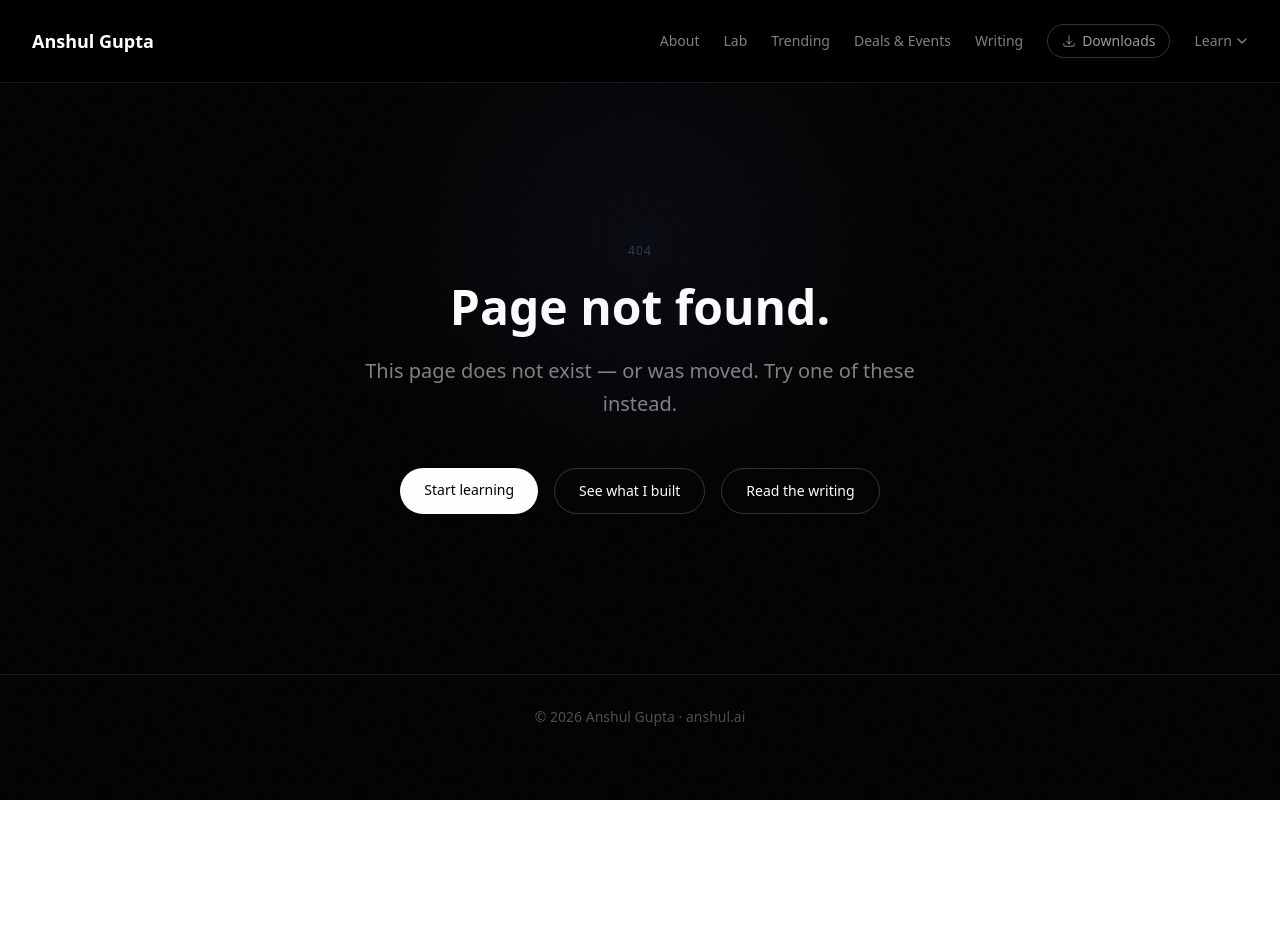
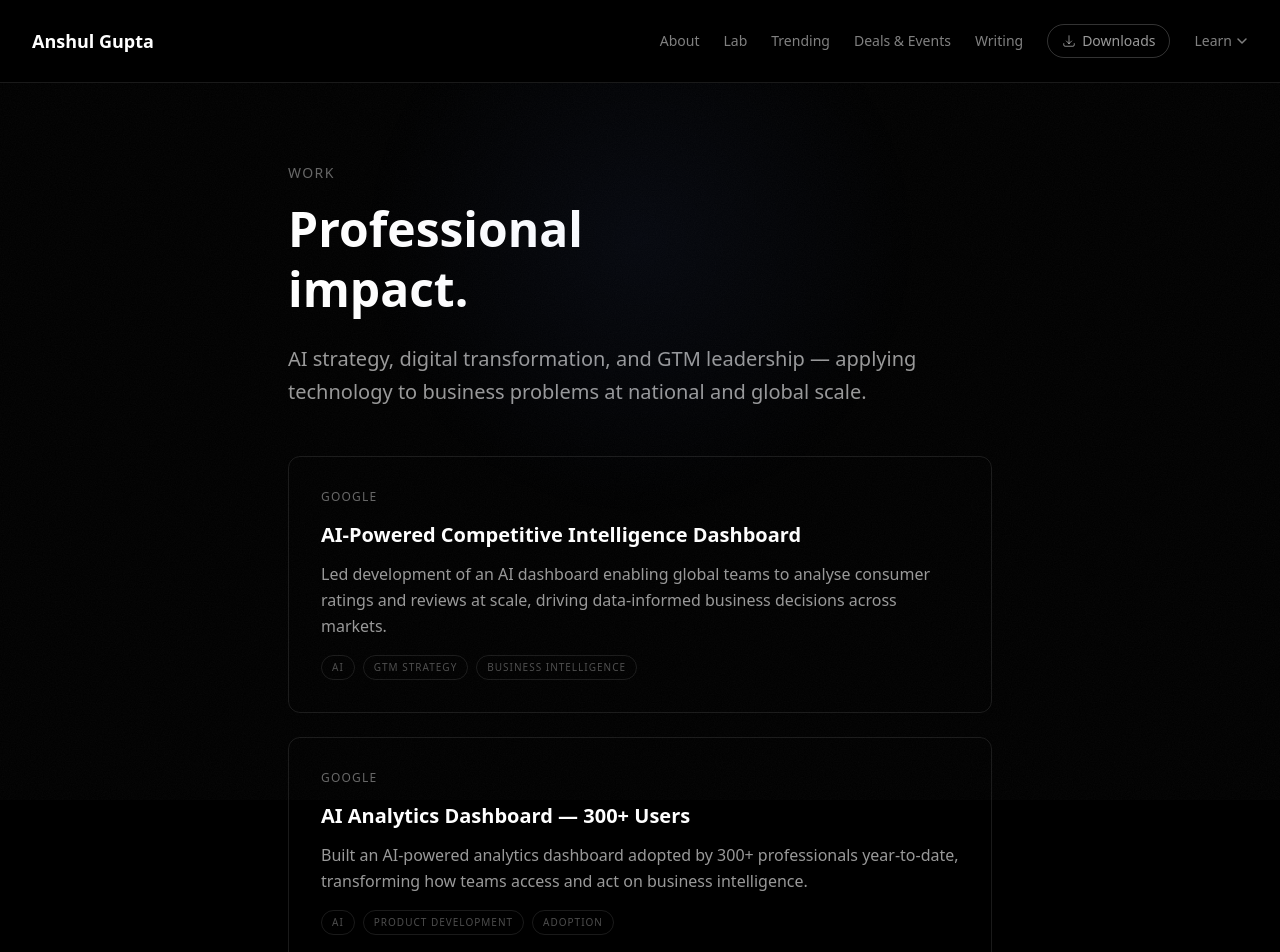
Before and after one commit to nocoderdecoder/free-ai-school, a Next.js app: page /work in a window 1280 px wide. Before the commit this address had no page. Shown: the top 952 px of the page. Before the commit the page ends 800 px from the top, so only its background shows below. Built offline with nearby package versions, Linux system fonts and the light colour scheme.

Commit message:
feat: add Work page with professional accomplishments

```diff
--- /dev/null
+++ b/app/work/page.tsx
@@ -0,0 +1,88 @@
+import type { Metadata } from 'next'
+import { Nav } from '../components/Nav'
+
+export const metadata: Metadata = {
+  title: 'Work',
+  description: 'Professional accomplishments in AI, GTM strategy, and digital transformation at Google, Unilever, and beyond.',
+  openGraph: {
+    title: 'Work — Professional Impact',
+    description: 'AI strategy, digital transformation, and GTM leadership across Google, Unilever, and Kellogg.',
+    url: 'https://anshul.ai/work',
+  },
+}
+
+const accomplishments = [
+  {
+    org: "Google",
+    title: "AI-Powered Competitive Intelligence Dashboard",
+    description: "Led development of an AI dashboard enabling global teams to analyse consumer ratings and reviews at scale, driving data-informed business decisions across markets.",
+    tags: ["AI", "GTM Strategy", "Business Intelligence"],
+  },
+  {
+    org: "Google",
+    title: "AI Analytics Dashboard — 300+ Users",
+    description: "Built an AI-powered analytics dashboard adopted by 300+ professionals year-to-date, transforming how teams access and act on business intelligence.",
+    tags: ["AI", "Product Development", "Adoption"],
+  },
+  {
+    org: "Hindustan Unilever",
+    title: "National GTM Transformation — GSK Acquisition",
+    description: "Led national-scale change management for Hindustan Unilever's acquisition of GSK Consumer Healthcare. Unified sales teams, distributors, order processing tools, and analytics systems. Designed new GTM models during the pandemic and built incentive structures for the integrated sales force.",
+    tags: ["Change Management", "GTM", "Digital Transformation"],
+  },
+  {
+    org: "Kellogg / Uber",
+    title: "Shuttle Service Launch Strategy",
+    description: "Developed go-to-market strategy for Uber's shuttle service launch during a 3-month consulting engagement through Kellogg School of Management.",
+    tags: ["GTM Strategy", "Consulting", "Product Launch"],
+  },
+]
+
+export default function Work() {
+  return (
+    <main className="min-h-screen bg-black text-white">
+      <Nav />
+
+      <section className="max-w-3xl mx-auto px-8 pt-20 pb-12">
+        <p className="text-white/40 text-sm mb-4 uppercase tracking-widest">Work</p>
+        <h1 className="text-5xl font-bold leading-tight mb-6">
+          Professional<br />impact.
+        </h1>
+        <p className="text-white/60 text-xl leading-relaxed">
+          AI strategy, digital transformation, and GTM leadership — applying technology to business problems at national and global scale.
+        </p>
+      </section>
+
+      <section className="max-w-3xl mx-auto px-8 pb-20">
+        <div className="space-y-6">
+          {accomplishments.map((item, i) => (
+            <div
+              key={i}
+              className="border border-white/10 rounded-xl p-8 hover:border-white/20 transition"
+            >
+              <div className="flex items-center gap-3 mb-4">
+                <span className="text-white/40 text-xs uppercase tracking-widest">{item.org}</span>
+              </div>
+              <h2 className="text-xl font-bold mb-3">{item.title}</h2>
+              <p className="text-white/60 leading-relaxed mb-4">{item.description}</p>
+              <div className="flex flex-wrap gap-2">
+                {item.tags.map((tag) => (
+                  <span
+                    key={tag}
+                    className="text-[10px] uppercase tracking-widest text-white/30 border border-white/10 px-2.5 py-1 rounded-full"
+                  >
+                    {tag}
+                  </span>
+                ))}
+              </div>
+            </div>
+          ))}
+        </div>
+      </section>
+
+      <footer className="border-t border-white/10 px-8 py-8 text-center text-white/30 text-sm">
+        © {new Date().getFullYear()} Anshul Gupta · anshul.ai
+      </footer>
+    </main>
+  )
+}
```
